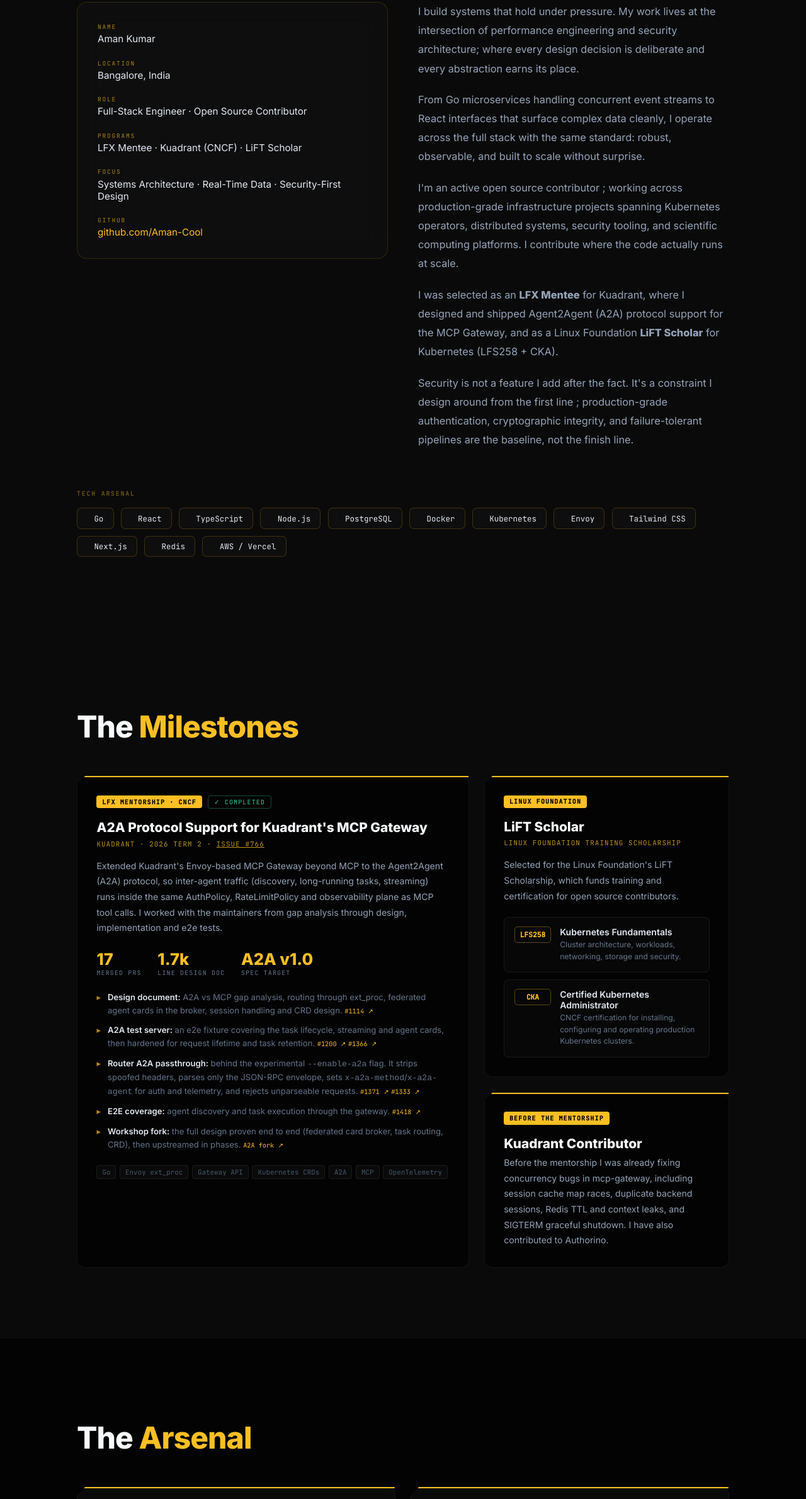
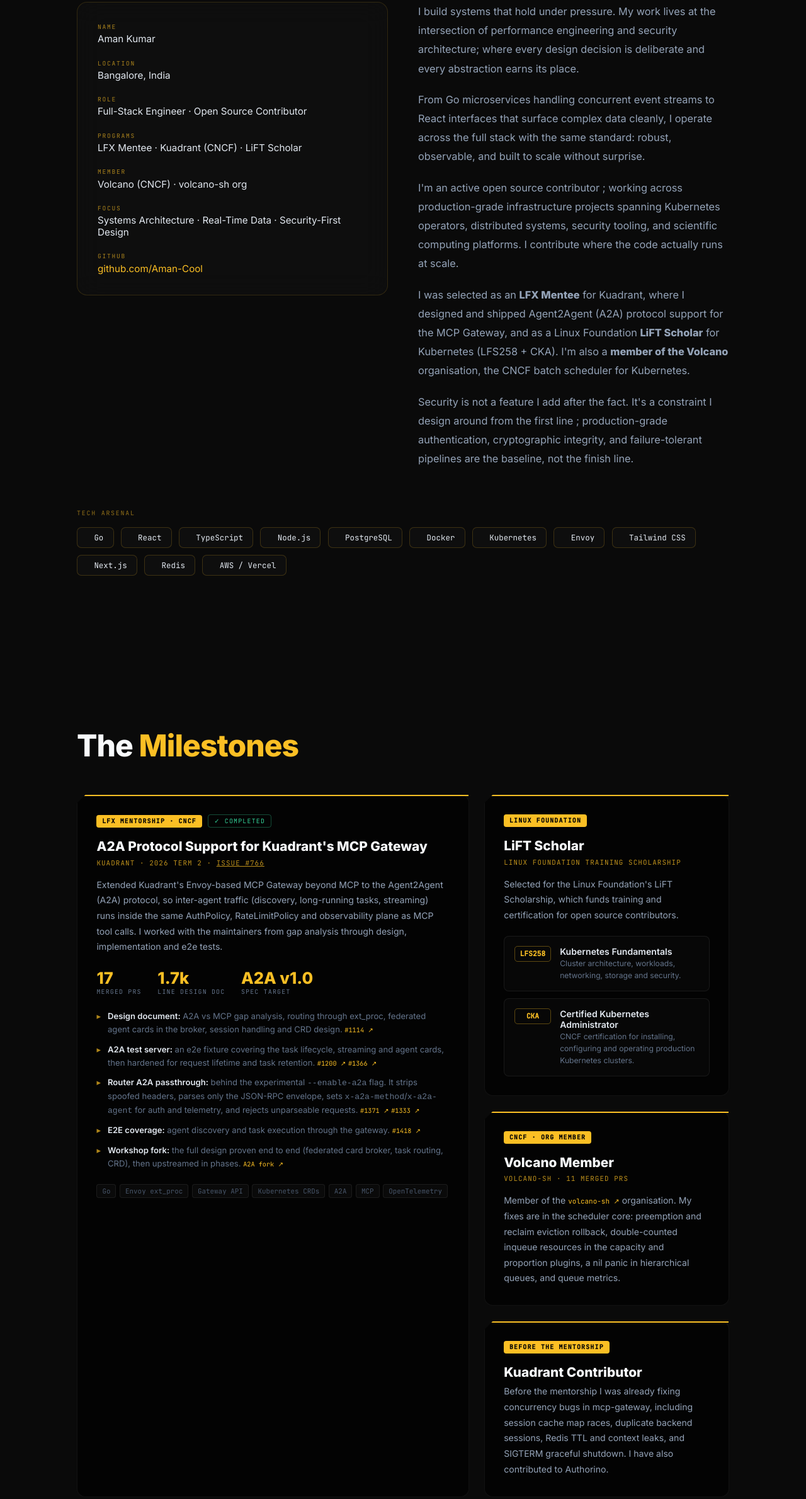
Before and after one commit to Aman-Cool/Personal-web, a plain HTML site: page index.html in a window 1280 px wide. Shown: the part 1032-3412 px from the top of the page at 63% size. Drawn offline with Linux system fonts and the light colour scheme; animation ran at ten frames a second.

Commit message:
Add Volcano org membership
- About: Member row and mention in narrative
- Milestones: Volcano Member card with scheduler fix summary
- OSS tag and developer card rows note org membership

```diff
--- a/index.html
+++ b/index.html
@@ -908,6 +908,10 @@
             <div class="id-val">LFX Mentee · Kuadrant (CNCF) · LiFT Scholar</div>
           </div>
           <div class="id-row">
+            <div class="id-lbl">Member</div>
+            <div class="id-val">Volcano (CNCF) · volcano-sh org</div>
+          </div>
+          <div class="id-row">
             <div class="id-lbl">Focus</div>
             <div class="id-val">Systems Architecture · Real-Time Data · Security-First Design</div>
           </div>
@@ -922,7 +926,7 @@
           <p>I build systems that hold under pressure. My work lives at the intersection of performance engineering and security architecture; where every design decision is deliberate and every abstraction earns its place.</p>
           <p>From Go microservices handling concurrent event streams to React interfaces that surface complex data cleanly, I operate across the full stack with the same standard: robust, observable, and built to scale without surprise.</p>
           <p>I'm an active open source contributor ; working across production-grade infrastructure projects spanning Kubernetes operators, distributed systems, security tooling, and scientific computing platforms. I contribute where the code actually runs at scale.</p>
-          <p>I was selected as an <strong>LFX Mentee</strong> for Kuadrant, where I designed and shipped Agent2Agent (A2A) protocol support for the MCP Gateway, and as a Linux Foundation <strong>LiFT Scholar</strong> for Kubernetes (LFS258 + CKA).</p>
+          <p>I was selected as an <strong>LFX Mentee</strong> for Kuadrant, where I designed and shipped Agent2Agent (A2A) protocol support for the MCP Gateway, and as a Linux Foundation <strong>LiFT Scholar</strong> for Kubernetes (LFS258 + CKA). I'm also a <strong>member of the Volcano</strong> organisation, the CNCF batch scheduler for Kubernetes.</p>
           <p>Security is not a feature I add after the fact. It's a constraint I design around from the first line ; production-grade authentication, cryptographic integrity, and failure-tolerant pipelines are the baseline, not the finish line.</p>
         </div>
       </div>
@@ -995,6 +999,13 @@
             </div>
           </article>
 
+          <article class="ms-card rv" aria-label="Volcano organisation membership">
+            <div class="ms-top"><span class="ms-badge">CNCF · Org Member</span></div>
+            <h3 class="ms-title">Volcano Member</h3>
+            <div class="ms-sub">volcano-sh · 11 Merged PRs</div>
+            <p class="ms-desc" style="margin-bottom:0">Member of the <a href="https://github.com/volcano-sh/volcano" target="_blank" rel="noopener noreferrer">volcano-sh ↗</a> organisation. My fixes are in the scheduler core: preemption and reclaim eviction rollback, double-counted inqueue resources in the capacity and proportion plugins, a nil panic in hierarchical queues, and queue metrics.</p>
+          </article>
+
           <article class="ms-card rv" aria-label="Kuadrant contributions">
             <div class="ms-top"><span class="ms-badge">Before the Mentorship</span></div>
             <h3 class="ms-title">Kuadrant Contributor</h3>
@@ -1110,7 +1121,7 @@
       <div class="oss-grid" id="oss-grid">
         <a href="https://github.com/volcano-sh/volcano" target="_blank" rel="noopener noreferrer" class="org-tag" aria-label="Volcano on GitHub">
           <svg viewBox="0 0 10 10" fill="currentColor" aria-hidden="true"><circle cx="5" cy="5" r="3"/></svg>
-          volcano-sh
+          volcano-sh · member
         </a>
         <a href="https://github.com/eclipse-sw360/sw360" target="_blank" rel="noopener noreferrer" class="org-tag" aria-label="SW360 on GitHub">
           <svg viewBox="0 0 10 10" fill="currentColor" aria-hidden="true"><circle cx="5" cy="5" r="3"/></svg>
@@ -1241,7 +1252,7 @@
             </div>
             <div class="pk-d-scroll">
               <div class="pk-d-row"><div class="pk-d-row-t">eclipse-sw360 ; 14 PRs</div><div class="pk-d-row-b">Enterprise Java compliance tooling for global software orgs. Thrift RPC layer, REST API, attachment lifecycle ; the full stack of a complex codebase.</div></div>
-              <div class="pk-d-row"><div class="pk-d-row-t">volcano-sh ; 11 PRs</div><div class="pk-d-row-b">CNCF batch scheduler for Kubernetes ML workloads. Scheduler-level correctness fixes ; the kind that can silently starve jobs at scale.</div></div>
+              <div class="pk-d-row"><div class="pk-d-row-t">volcano-sh ; 11 PRs · Org Member</div><div class="pk-d-row-b">CNCF batch scheduler for Kubernetes ML workloads. Scheduler-level correctness fixes ; the kind that can silently starve jobs at scale.</div></div>
               <div class="pk-d-row"><div class="pk-d-row-t">Kuadrant/mcp-gateway ; 17 PRs · LFX Mentee</div><div class="pk-d-row-b">Shipped A2A protocol support as an LFX mentee: design doc, A2A test server, router passthrough behind --enable-a2a, and e2e coverage. Also fixed session cache races, Redis leaks and graceful shutdown.</div></div>
               <div class="pk-d-row"><div class="pk-d-row-t">hyperledger-labs/fabric-token-sdk ; 3 PRs</div><div class="pk-d-row-b">Blockchain asset tokenization. Fixed 5 silent asset-safety bugs across selector, storage, and HTLC subsystems in a single PR.</div></div>
               <div class="pk-d-row"><div class="pk-d-row-t">+ 17 more organizations</div><div class="pk-d-row-b">cilium · karmada · kro · fluxcd · rattler · AIDRIN · openyurt · kube-burner · kyverno · HSF/phoenix · edulinq · autograder · flux-operator · compliance-trestle · flix2</div></div>
@@ -1329,7 +1340,7 @@
             </div>
             <div class="pk-d-scroll">
               <div class="pk-d-row"><div class="pk-d-row-t">cilium/cilium #43902 ; Backported: v1.18 + v1.19</div><div class="pk-d-row-b">eBPF-based networking for Kubernetes. Fix was serious enough for maintainers to ship to two stable release branches ; meaning it landed in production clusters worldwide.</div></div>
-              <div class="pk-d-row"><div class="pk-d-row-t">volcano-sh/volcano ; 7 PRs, priority/high</div><div class="pk-d-row-b">CNCF batch scheduler running ML training jobs at scale. Fixes include nil panic in hierarchical queue mode and double-counting inqueue resources in the scheduler core.</div></div>
+              <div class="pk-d-row"><div class="pk-d-row-t">volcano-sh/volcano ; 11 PRs, org member</div><div class="pk-d-row-b">CNCF batch scheduler running ML training jobs at scale. Fixes include nil panic in hierarchical queue mode and double-counting inqueue resources in the scheduler core.</div></div>
               <div class="pk-d-row"><div class="pk-d-row-t">karmada-io/karmada ; Divide-by-zero in spread constraint</div><div class="pk-d-row-b">Multi-cluster federation control plane. Divide-by-zero in the spread constraint calculation ; a crash in production multi-cluster orchestration, triggered at runtime.</div></div>
               <div class="pk-d-row"><div class="pk-d-row-t">fluxcd/flux2 ; 2 PRs</div><div class="pk-d-row-b">GitOps delivery for Kubernetes. Fixed exit code 0 on resume failure and success log emitted after reconciliation error ; both invisible failures in automated pipelines.</div></div>
               <div class="pk-d-row"><div class="pk-d-row-t">kubernetes-sigs/kro ; 2 PRs</div><div class="pk-d-row-b">Kubernetes Resource Orchestrator. Fixed flaky integration test and CRD deletion handling so RGDs don't get stuck in Active state permanently.</div></div>
```
